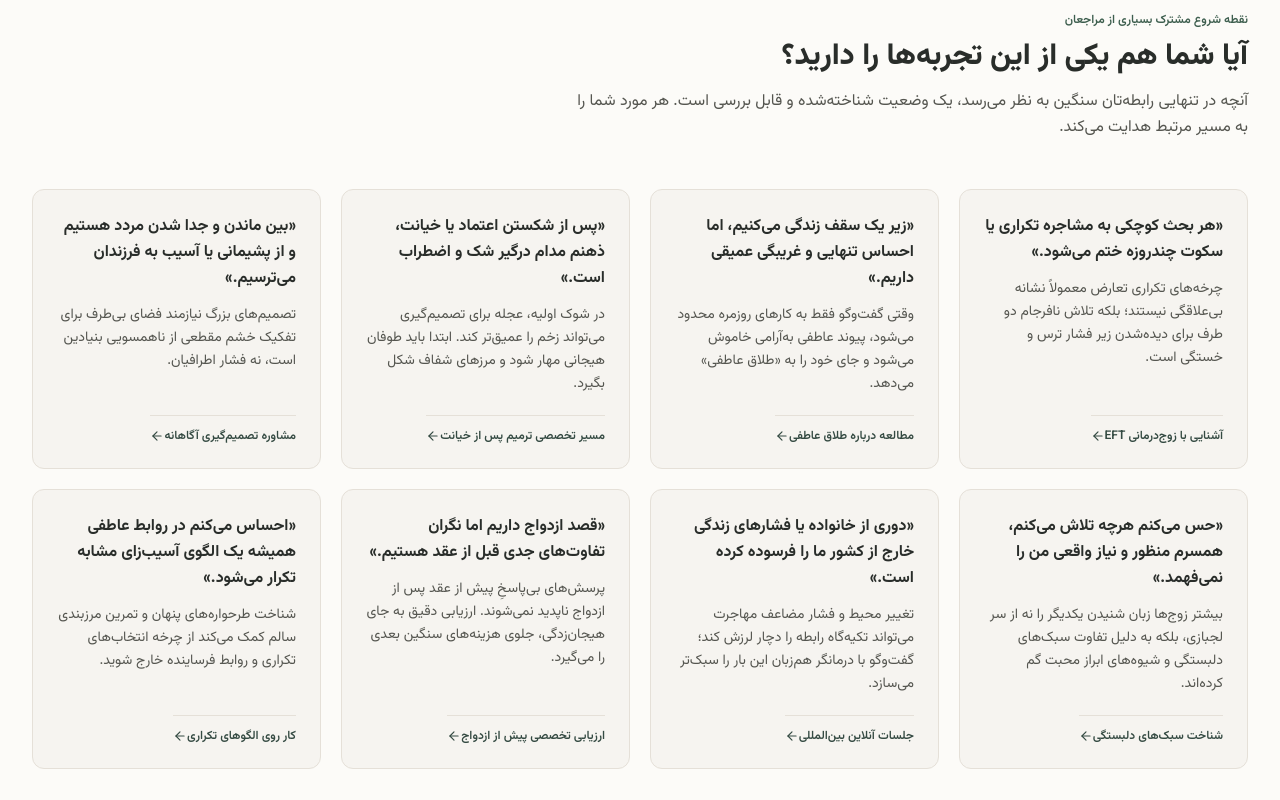
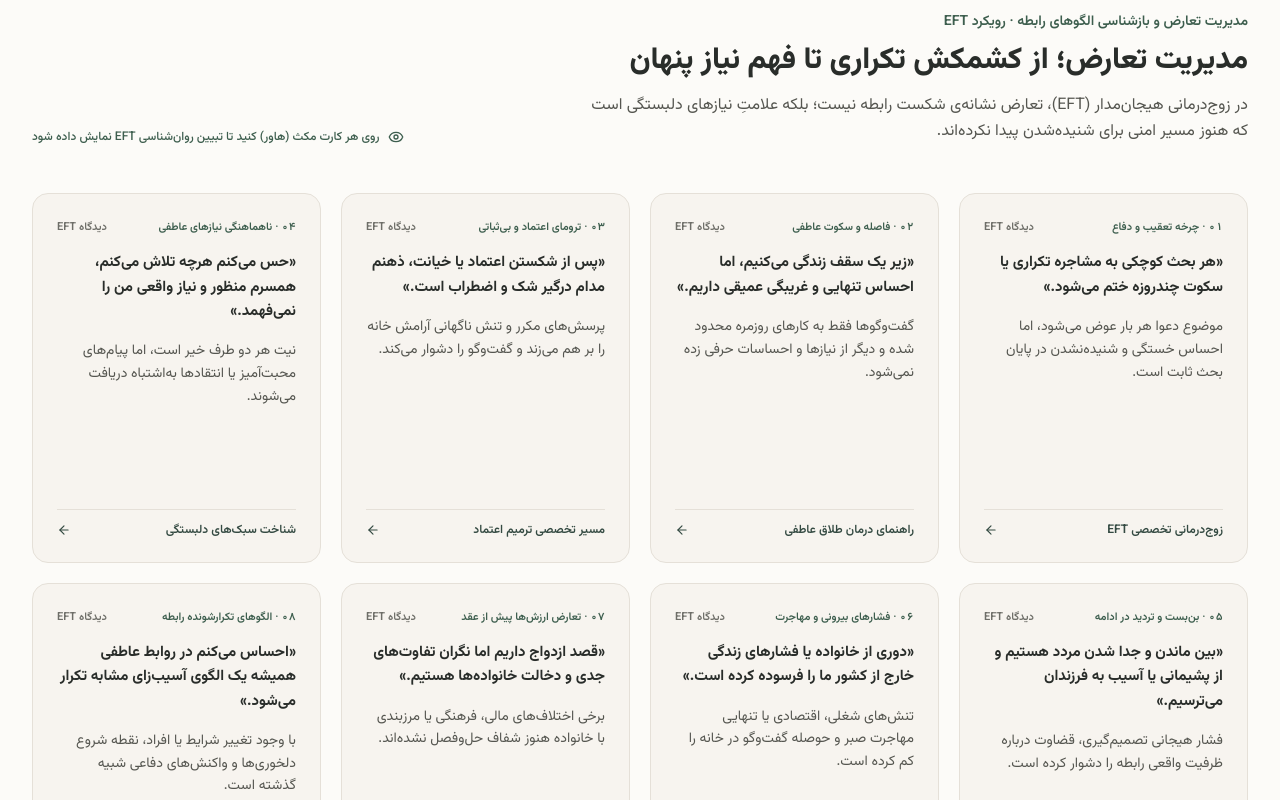
Before and after one commit to hparsian/Zoojdarman, a React (Vite) app: page / in a window 1280 px wide. Shown: the part 1080-1880 px from the top of the page. Built offline with nearby package versions, Linux system fonts and the light colour scheme; a web font is replaced by a local one.

Commit message:
feat(ui): update emotional recognition section
Refactor the emotional recognition data structure to include detailed EFT explanations and enhanced conflict card attributes, and add visual indicators for improved user engagement.

```diff
--- a/src/components/EmotionalRecognitionSection.tsx
+++ b/src/components/EmotionalRecognitionSection.tsx
@@ -1,74 +1,126 @@
-import React from 'react';
-import { ArrowLeft } from 'lucide-react';
+import React, { useState } from 'react';
+import { ArrowLeft, Eye } from 'lucide-react';
 
 interface EmotionalRecognitionSectionProps {
   onSelectService?: (slug: string) => void;
   onSelectArticle?: (slug: string) => void;
 }
 
-const RECOGNITION_SITUATIONS = [
+interface ConflictCardItem {
+  id: string;
+  num: string;
+  category: string;
+  quote: string;
+  surfaceNote: string;
+  eftExplanation: string;
+  actionLabel: string;
+  targetType: 'service' | 'article';
+  slug: string;
+}
+
+const CONFLICT_CARDS: ConflictCardItem[] = [
   {
     id: 'loops',
+    num: '۰۱',
+    category: 'چرخه تعقیب و دفاع',
     quote: 'هر بحث کوچکی به مشاجره تکراری یا سکوت چندروزه ختم می‌شود.',
-    reflection: 'چرخه‌های تکراری تعارض معمولاً نشانه بی‌علاقگی نیستند؛ بلکه تلاش نافرجام دو طرف برای دیده‌شدن زیر فشار ترس و خستگی است.',
-    actionLabel: 'آشنایی با زوج‌درمانی EFT',
-    targetType: 'service' as const,
+    surfaceNote:
+      'موضوع دعوا هر بار عوض می‌شود، اما احساس خستگی و شنیده‌نشدن در پایان بحث ثابت است.',
+    eftExplanation:
+      'در رویکرد EFT، خشمِ پیگیری‌کننده و سکوتِ عقب‌نشین هر دو واکنش‌هایی برای محافظت از دلبستگی هستند؛ پشت حمله، ترس از نادیده‌گرفته‌شدن و پشت سکوت، ترس از شکست و طرد پنهان است.',
+    actionLabel: 'زوج‌درمانی تخصصی EFT',
+    targetType: 'service',
     slug: 'couples-therapy',
   },
   {
     id: 'distance',
+    num: '۰۲',
+    category: 'فاصله و سکوت عاطفی',
     quote: 'زیر یک سقف زندگی می‌کنیم، اما احساس تنهایی و غریبگی عمیقی داریم.',
-    reflection: 'وقتی گفت‌وگو فقط به کارهای روزمره محدود می‌شود، پیوند عاطفی به‌آرامی خاموش می‌شود و جای خود را به «طلاق عاطفی» می‌دهد.',
-    actionLabel: 'مطالعه درباره طلاق عاطفی',
-    targetType: 'article' as const,
+    surfaceNote:
+      'گفت‌وگوها فقط به کارهای روزمره محدود شده و دیگر از نیازها و احساسات حرفی زده نمی‌شود.',
+    eftExplanation:
+      'در تحلیل هیجان‌مدار، سردی تدریجی (طلاق عاطفی) محصولِ ناامیدی از دسترس‌پذیری عاطفی است؛ سکوت برای جلوگیری از رنج بیشتر شکل می‌گیرد اما نیاز به نزدیکی همچنان زنده است.',
+    actionLabel: 'راهنمای درمان طلاق عاطفی',
+    targetType: 'article',
     slug: 'emotional-divorce',
   },
   {
     id: 'trust',
+    num: '۰۳',
+    category: 'ترومای اعتماد و بی‌ثباتی',
     quote: 'پس از شکستن اعتماد یا خیانت، ذهنم مدام درگیر شک و اضطراب است.',
-    reflection: 'در شوک اولیه، عجله برای تصمیم‌گیری می‌تواند زخم را عمیق‌تر کند. ابتدا باید طوفان هیجانی مهار شود و مرزهای شفاف شکل بگیرد.',
-    actionLabel: 'مسیر تخصصی ترمیم پس از خیانت',
-    targetType: 'service' as const,
+    surfaceNote:
+      'پرسش‌های مکرر و تنش ناگهانی آرامش خانه را بر هم می‌زند و گفت‌وگو را دشوار می‌کند.',
+    eftExplanation:
+      'EFT آسیب اعتماد را «آسیب دلبستگی» می‌داند؛ واکنش‌های تند و کنترل‌گرانه، هشدار سیستم عصبی برای بقا و پیشگیری از ضربه دوباره است و پیش از هر تصمیم باید با شفافیت مهار شود.',
+    actionLabel: 'مسیر تخصصی ترمیم اعتماد',
+    targetType: 'service',
     slug: 'infidelity-counseling',
   },
   {
+    id: 'unheard',
+    num: '۰۴',
+    category: 'ناهماهنگی نیازهای عاطفی',
+    quote: 'حس می‌کنم هرچه تلاش می‌کنم، همسرم منظور و نیاز واقعی من را نمی‌فهمد.',
+    surfaceNote:
+      'نیت هر دو طرف خیر است، اما پیام‌های محبت‌آمیز یا انتقادها به‌اشتباه دریافت می‌شوند.',
+    eftExplanation:
+      'بسیاری از تعارض‌ها از برخورد دو سبک دلبستگی متفاوت شکل می‌گیرد؛ وقتی ترس‌های زیرین با زبان آرام و بدون سرزنش بیان شوند، امکان پاسخ‌گویی همدلانه طرف مقابل فعال می‌شود.',
+    actionLabel: 'شناخت سبک‌های دلبستگی',
+    targetType: 'article',
+    slug: 'attachment-style-in-marriage',
+  },
+  {
     id: 'crossroads',
+    num: '۰۵',
+    category: 'بن‌بست و تردید در ادامه',
     quote: 'بین ماندن و جدا شدن مردد هستیم و از پشیمانی یا آسیب به فرزندان می‌ترسیم.',
-    reflection: 'تصمیم‌های بزرگ نیازمند فضای بی‌طرف برای تفکیک خشم مقطعی از ناهمسویی بنیادین است، نه فشار اطرافیان.',
+    surfaceNote:
+      'فشار هیجانی تصمیم‌گیری، قضاوت درباره ظرفیت واقعی رابطه را دشوار کرده است.',
+    eftExplanation:
+      'در رویکرد EFT پیش از تصمیم نهایی به جدایی، بررسی می‌شود که آیا فرسودگیِ فعلی ناشی از چرخه ارتباطیِ قابل اصلاح است یا ناهمسویی بنیادین؛ این تفکیک جلوی پشیمانی را می‌گیرد.',
     actionLabel: 'مشاوره تصمیم‌گیری آگاهانه',
-    targetType: 'service' as const,
+    targetType: 'service',
     slug: 'divorce-counseling',
   },
   {
-    id: 'unheard',
-    quote: 'حس می‌کنم هرچه تلاش می‌کنم، همسرم منظور و نیاز واقعی من را نمی‌فهمد.',
-    reflection: 'بیشتر زوج‌ها زبان شنیدن یکدیگر را نه از سر لجبازی، بلکه به دلیل تفاوت سبک‌های دلبستگی و شیوه‌های ابراز محبت گم کرده‌اند.',
-    actionLabel: 'شناخت سبک‌های دلبستگی',
-    targetType: 'article' as const,
-    slug: 'attachment-style-in-marriage',
-  },
-  {
     id: 'migration',
+    num: '۰۶',
+    category: 'فشارهای بیرونی و مهاجرت',
     quote: 'دوری از خانواده یا فشارهای زندگی خارج از کشور ما را فرسوده کرده است.',
-    reflection: 'تغییر محیط و فشار مضاعف مهاجرت می‌تواند تکیه‌گاه رابطه را دچار لرزش کند؛ گفت‌وگو با درمانگر هم‌زبان این بار را سبک‌تر می‌سازد.',
+    surfaceNote:
+      'تنش‌های شغلی، اقتصادی یا تنهایی مهاجرت صبر و حوصله گفت‌وگو در خانه را کم کرده است.',
+    eftExplanation:
+      'وقتی شبکه حمایتی بیرونی کم می‌شود، تمام بار امنیت روانی بر دوش شریک عاطفی می‌افتد؛ EFT کمک می‌کند زوجین به‌جای تخلیه فشار روی یکدیگر، تکیه‌گاه امن هم شوند.',
     actionLabel: 'جلسات آنلاین بین‌المللی',
-    targetType: 'service' as const,
+    targetType: 'service',
     slug: 'online-counseling',
   },
   {
     id: 'premarital',
-    quote: 'قصد ازدواج داریم اما نگران تفاوت‌های جدی قبل از عقد هستیم.',
-    reflection: 'پرسش‌های بی‌پاسخِ پیش از عقد پس از ازدواج ناپدید نمی‌شوند. ارزیابی دقیق به جای هیجان‌زدگی، جلوی هزینه‌های سنگین بعدی را می‌گیرد.',
+    num: '۰۷',
+    category: 'تعارض ارزش‌ها پیش از عقد',
+    quote: 'قصد ازدواج داریم اما نگران تفاوت‌های جدی و دخالت خانواده‌ها هستیم.',
+    surfaceNote:
+      'برخی اختلاف‌های مالی، فرهنگی یا مرزبندی با خانواده هنوز شفاف حل‌وفصل نشده‌اند.',
+    eftExplanation:
+      'ارزیابی هیجان‌مدار پیش از ازدواج نشان می‌دهد آیا دو نفر در زمان فشار و اختلاف توانایی نزدیک‌شدن و ترمیم دارند یا به‌سرعت وارد چرخه‌های طرد و دفاع می‌شوند.',
     actionLabel: 'ارزیابی تخصصی پیش از ازدواج',
-    targetType: 'service' as const,
+    targetType: 'service',
     slug: 'premarital-counseling',
   },
   {
     id: 'patterns',
+    num: '۰۸',
+    category: 'الگوهای تکرارشونده رابطه',
     quote: 'احساس می‌کنم در روابط عاطفی همیشه یک الگوی آسیب‌زای مشابه تکرار می‌شود.',
-    reflection: 'شناخت طرحواره‌های پنهان و تمرین مرزبندی سالم کمک می‌کند از چرخه انتخاب‌های تکراری و روابط فرساینده خارج شوید.',
+    surfaceNote:
+      'با وجود تغییر شرایط یا افراد، نقطه شروع دلخوری‌ها و واکنش‌های دفاعی شبیه گذشته است.',
+    eftExplanation:
+      'طرحواره‌های اولیه دلبستگی تعیین می‌کنند هنگام تهدید، حمله کنیم یا پنهان شویم؛ آگاهی از این نقشه درونی امکان انتخاب واکنش تازه و ساخت رابطه ایمن را فراهم می‌سازد.',
     actionLabel: 'کار روی الگوهای تکراری',
-    targetType: 'service' as const,
+    targetType: 'service',
     slug: 'relationship-patterns-therapy',
   },
 ];
@@ -77,7 +129,9 @@ export const EmotionalRecognitionSection: React.FC<EmotionalRecognitionSectionPr
   onSelectService,
   onSelectArticle,
 }) => {
-  const handleItemClick = (item: typeof RECOGNITION_SITUATIONS[number]) => {
+  const [activeTapId, setActiveTapId] = useState<string | null>(null);
+
+  const navigateToItem = (item: ConflictCardItem) => {
     if (item.targetType === 'service' && onSelectService) {
       onSelectService(item.slug);
     } else if (item.targetType === 'article' && onSelectArticle) {
@@ -86,43 +140,127 @@ export const EmotionalRecognitionSection: React.FC<EmotionalRecognitionSectionPr
   };
 
   return (
-    <section id="recognition" className="py-16 sm:py-24 bg-[#FCFBF8] border-b border-[#E5E0D8]">
+    <section
+      id="recognition"
+      className="py-16 sm:py-24 bg-[#FCFBF8] border-b border-[#E5E0D8]"
+    >
       <div className="max-w-7xl mx-auto px-4 sm:px-6 lg:px-8">
-        <div className="max-w-2xl mb-12">
-          <p className="text-xs font-semibold text-[#3D5E4E] mb-2">
-            نقطه شروع مشترک بسیاری از مراجعان
+        {/* Editorial Section Header */}
+        <div className="flex flex-col lg:flex-row lg:items-end justify-between gap-6 mb-12">
+          <div className="max-w-2xl">
+            <p className="text-xs sm:text-sm font-semibold text-[#3D5E4E] mb-2">
+              مدیریت تعارض و بازشناسی الگوهای رابطه · رویکرد EFT
             </p>
-          <h2 className="text-2xl sm:text-3xl font-extrabold text-[#292D2A] leading-snug mb-3">
-            آیا شما هم یکی از این تجربه‌ها را دارید؟
+            <h2 className="balance-text text-2xl sm:text-3xl font-extrabold text-[#292D2A] leading-snug mb-3">
+              مدیریت تعارض؛ از کشمکش تکراری تا فهم نیاز پنهان
             </h2>
             <p className="text-sm sm:text-base text-[#555650] leading-relaxed">
-            آنچه در تنهایی رابطه‌تان سنگین به نظر می‌رسد، یک وضعیت شناخته‌شده و قابل بررسی است.
-            هر مورد شما را به مسیر مرتبط هدایت می‌کند.
+              در زوج‌درمانی هیجان‌مدار (EFT)، تعارض نشانه‌ی شکست رابطه نیست؛ بلکه علامتِ
+              نیازهای دلبستگی است که هنوز مسیر امنی برای شنیده‌شدن پیدا نکرده‌اند.
             </p>
           </div>
 
+          <p className="text-xs font-medium text-[#3D5E4E] flex items-center gap-2 shrink-0">
+            <Eye className="w-4 h-4 shrink-0" />
+            <span>روی هر کارت مکث (هاور) کنید تا تبیین روان‌شناسی EFT نمایش داده شود</span>
+          </p>
+        </div>
+
+        {/* Interactive Hover-Reveal Conflict Cards Grid */}
         <div className="grid grid-cols-1 md:grid-cols-2 lg:grid-cols-4 gap-5">
-          {RECOGNITION_SITUATIONS.map((item) => (
-            <button
+          {CONFLICT_CARDS.map((item) => {
+            const isExpanded = activeTapId === item.id;
+
+            return (
+              <div
                 key={item.id}
-              type="button"
-              onClick={() => handleItemClick(item)}
-              className="group text-right bg-[#F4F1EC]/60 hover:bg-[#FCFBF8] border border-[#E5E0D8] hover:border-[#8FAE9B] rounded-xl p-5 sm:p-6 flex flex-col justify-between transition-all duration-200 cursor-pointer"
+                tabIndex={0}
+                onKeyDown={(e) => {
+                  if (e.target === e.currentTarget && (e.key === 'Enter' || e.key === ' ')) {
+                    e.preventDefault();
+                    setActiveTapId((prev) => (prev === item.id ? null : item.id));
+                  }
+                }}
+                className={`group relative text-right rounded-2xl p-5 sm:p-6 border flex flex-col justify-between transition-colors duration-200 focus-visible:outline-2 focus-visible:outline-[#344A42] ${
+                  isExpanded
+                    ? 'bg-[#FCFBF8] border-[#344A42]'
+                    : 'bg-[#F4F1EC]/65 hover:bg-[#FCFBF8] border-[#E5E0D8] hover:border-[#344A42]'
+                }`}
               >
                 <div>
-                <h3 className="text-sm sm:text-base font-bold text-[#292D2A] leading-relaxed mb-3 group-hover:text-[#344A42] transition-colors">
+                  {/* Quiet Unboxed Header Metadata */}
+                  <div className="flex items-center justify-between gap-2 mb-3 text-[11px]">
+                    <span className="font-semibold text-[#3D5E4E] tabular-nums">
+                      {item.num} · {item.category}
+                    </span>
+                    <button
+                      type="button"
+                      onClick={() =>
+                        setActiveTapId((prev) => (prev === item.id ? null : item.id))
+                      }
+                      aria-pressed={isExpanded}
+                      className={`font-semibold transition-colors cursor-pointer whitespace-nowrap ${
+                        isExpanded
+                          ? 'text-[#344A42]'
+                          : 'text-[#6E6E68] group-hover:text-[#344A42]'
+                      }`}
+                    >
+                      {isExpanded ? 'بستن دیدگاه' : 'دیدگاه EFT'}
+                    </button>
+                  </div>
+
+                  {/* Always-visible Couple Situation Quote */}
+                  <h3 className="text-sm sm:text-[15px] font-bold text-[#292D2A] leading-relaxed group-hover:text-[#344A42] transition-colors">
                     «{item.quote}»
                   </h3>
-                <p className="text-xs sm:text-sm text-[#555650] leading-relaxed mb-5">
-                  {item.reflection}
+
+                  {/* Grid Single-Cell Overlap: Zero layout shift between resting & hover EFT insight */}
+                  <div className="grid my-4">
+                    {/* Resting Surface Description */}
+                    <div
+                      className={`col-start-1 row-start-1 transition-all duration-200 ${
+                        isExpanded
+                          ? 'opacity-0 -translate-y-1 pointer-events-none'
+                          : 'opacity-100 translate-y-0 group-hover:opacity-0 group-hover:-translate-y-1 group-focus-within:opacity-0'
+                      }`}
+                    >
+                      <p className="text-xs sm:text-sm text-[#555650] leading-relaxed">
+                        {item.surfaceNote}
                       </p>
                     </div>
-              <div className="pt-3 border-t border-[#E5E0D8] flex items-center justify-between text-xs font-semibold text-[#344A42]">
-                <span>{item.actionLabel}</span>
+
+                    {/* Hover / Focus / Tap EFT Psychological Explanation */}
+                    <div
+                      className={`col-start-1 row-start-1 transition-all duration-200 ${
+                        isExpanded
+                          ? 'opacity-100 translate-y-0 pointer-events-auto'
+                          : 'opacity-0 translate-y-2 pointer-events-none group-hover:opacity-100 group-hover:translate-y-0 group-hover:pointer-events-auto group-focus-within:opacity-100 group-focus-within:translate-y-0'
+                      }`}
+                    >
+                      <div className="bg-[#EDF2EE] border border-[#D3E0D7] rounded-xl p-3.5">
+                        <span className="block text-[11px] font-bold text-[#344A42] mb-1">
+                          تبیین روان‌شناسی EFT:
+                        </span>
+                        <p className="text-xs text-[#292D2A] leading-relaxed">
+                          {item.eftExplanation}
+                        </p>
+                      </div>
+                    </div>
+                  </div>
+                </div>
+
+                {/* Persistent Action Link */}
+                <button
+                  type="button"
+                  onClick={() => navigateToItem(item)}
+                  className="pt-3 border-t border-[#E5E0D8] flex items-center justify-between gap-2 text-xs font-semibold text-[#344A42] hover:text-[#273932] transition-colors cursor-pointer w-full"
+                >
+                  <span className="truncate">{item.actionLabel}</span>
                   <ArrowLeft className="w-3.5 h-3.5 shrink-0 transition-transform group-hover:-translate-x-1" />
+                </button>
               </div>
-            </button>
-          ))}
+            );
+          })}
         </div>
       </div>
     </section>
```
Lines whose indentation alone changed are shown as unchanged.
